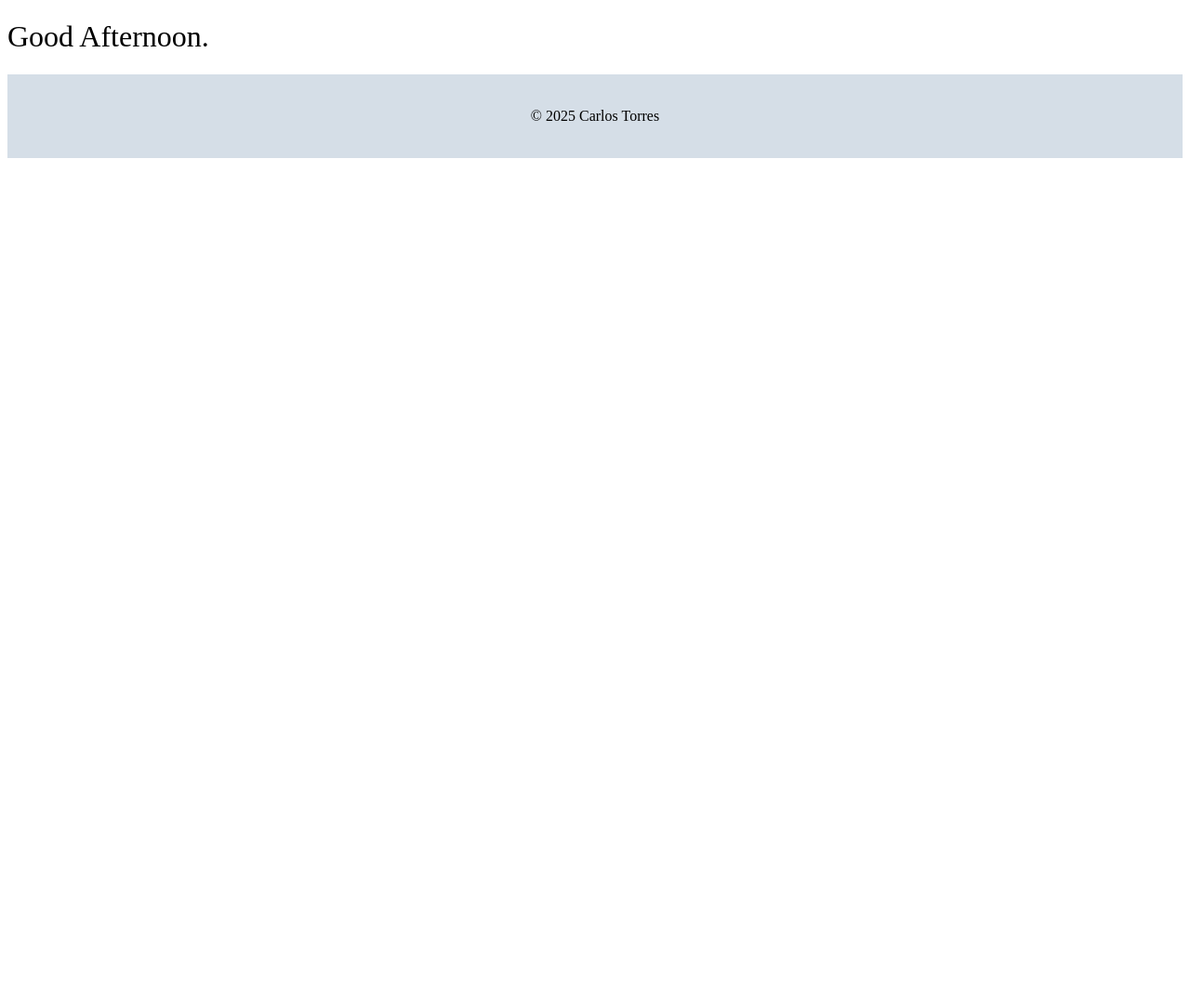
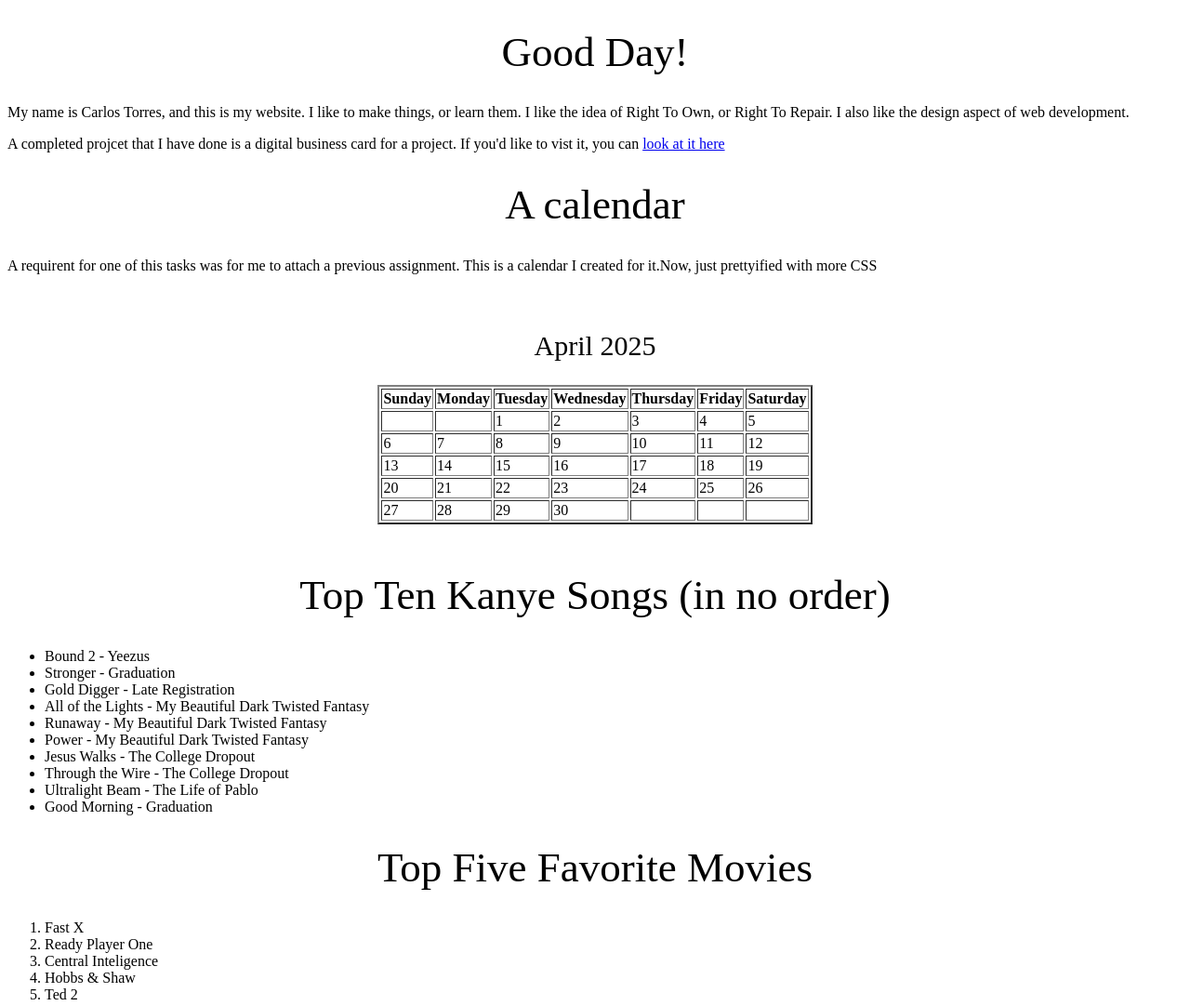
Before and after one commit to pyhuee/website, a plain HTML site: page index.html in a window 1280 px wide. Shown: the top 1082 px of the page at 93% size. Before the commit the page ends 800 px from the top, so only its background shows below. Drawn offline with Linux system fonts and the light colour scheme; a web font is replaced by a local one.

Commit message:
Update to meet requirements of kovar

```diff
--- a/index.html
+++ b/index.html
@@ -12,39 +12,100 @@
         <link href="https://fonts.googleapis.com/css2?family=Coral+Pixels&family=Playfair+Display:ital,wght@0,400..900;1,400..900&display=swap" rel="stylesheet">
     </head>
     <body>
-    <header>
-        <!-- I need to add header content here, but for now it's going to be blank-->
-    </header>
-
         <main>
             <!-- Gotta add content here, just the general main page content. -->
-         <h1 id="indexIntroHeader">Good </h1>
+            <h1 id="indexIntroHeader">Good Day!</h1>
+            <p>My name is Carlos Torres, and this is my website. I like to make things, or learn them. I like the idea of Right To Own, or Right To Repair. I also like the design aspect of web development.</p>
+            <p>A completed projcet that I have done is a digital business card for a project. If you'd like to vist it, you can <a href="/mr-a/index.html">look at it here</a></p>
+
+            <!-- Implement previous Excercise. -->
+            <h1>A calendar </h1>
+            <p>A requirent for one of this tasks was for me to attach a previous assignment. This is a calendar I created for it.Now, just prettyified with more CSS</p>
+            <div id="calendarDiv">
+                <h2 id="aprilCalendar">April 2025</h2>
+                    <table border='2' id="calendarApril2025">
+                        <tr>
+                            <th>Sunday</th>
+                            <th>Monday</th>
+                            <th>Tuesday</th>
+                            <th>Wednesday</th>
+                            <th>Thursday</th>
+                            <th>Friday</th>
+                            <th>Saturday</th>
+                        </tr>
+                        <tr>
+                            <td><!-- Purposely left blank --></td>
+                            <td><!-- Purposely left blank --></td>
+                            <td>1</td>
+                            <td>2</td>
+                            <td>3</td>
+                            <td>4</td>
+                            <td>5</td>
+                        </tr>
+                        <tr>
+                            <td>6</td>
+                            <td>7</td>
+                            <td>8</td>
+                            <td>9</td>
+                            <td>10</td>
+                            <td>11</td>
+                            <td>12</td>
+                        </tr>
+                        <tr>
+                            <td>13</td>
+                            <td>14</td>
+                            <td>15</td>
+                            <td>16</td>
+                            <td>17</td>
+                            <td>18</td>
+                            <td>19</td>
+                        </tr>
+                        <tr>
+                            <td>20</td>
+                            <td>21</td>
+                            <td>22</td>
+                            <td>23</td>
+                            <td>24</td>
+                            <td>25</td>
+                            <td>26</td>
+                        </tr>
+                        <tr>
+                            <td>27</td>
+                            <td>28</td>
+                            <td>29</td>
+                            <td>30</td>
+                            <td><!-- Purposely left blank --></td>
+                            <td><!-- Purposely left blank --></td>
+                            <td><!-- Purposely left blank --></td>
+                        </tr>
+                    </table>
+            </div>
+            <!-- The Lists -->
+            <!-- unordered list -->
+            <h1>Top Ten Kanye Songs (in no order)</h1>
+            <ul>
+                <li>Bound 2 - Yeezus</li>
+                <li>Stronger - Graduation</li>
+                <li>Gold Digger - Late Registration</li>
+                <li>All of the Lights - My Beautiful Dark Twisted Fantasy</li>
+                <li>Runaway - My Beautiful Dark Twisted Fantasy</li>
+                <li>Power - My Beautiful Dark Twisted Fantasy</li>
+                <li>Jesus Walks - The College Dropout</li>
+                <li>Through the Wire - The College Dropout</li>
+                <li>Ultralight Beam - The Life of Pablo</li>
+                <li>Good Morning - Graduation</li>
+            </ul>
+            <!-- ordered list -->
+                <h1>Top Five Favorite Movies</h1>
+                <ol>
+                    <li>Fast X</li>
+                    <li>Ready Player One</li>
+                    <li>Central Inteligence</li>
+                    <li>Hobbs & Shaw</li>
+                    <li>Ted 2</li>
+                </ol>
             <!-- END MAIN CONTENT -->
-         <script>
-            // Get the h1 element by its ID
-            const headerElement = document.getElementById('indexIntroHeader');
-
-            // Get the current hour (0-23)
-            const currentHour = new Date().getHours();
-
-            // Determine the appropriate greeting
-            let greeting;
-            if (currentHour < 12) {
-                greeting = "Good Morning!";
-            } else if (currentHour < 17) { // 12 PM to 4:59 PM
-                greeting = "Good Afternoon.";
-            } else { // 5 PM onwards
-                greeting = "Good Evening.";
-            }
-
-            // Update the text content of the h1 element
-            headerElement.textContent = greeting;
-         </script>
-    </main>
-
-    <footer>
             <!-- I need to add footer content here, but for now it's going to be blank-->
             <p class="copyright_footer">&copy; 2025 Carlos Torres</p>
-    </footer>
     </body>
 </html>
--- a/styles/main.css
+++ b/styles/main.css
@@ -6,12 +6,27 @@ footer {
   font-family: "Coral Pixels", serif;
   font-weight: 400;
   font-style: normal;
-  size: 30px;
 }
 
-#indexIntroHeader {
+h1 {
   font-family: "playfair-display", serif;
   font-weight: 400;
   font-style: normal;
-  size: 45px;
+  font-size: 45px;
+  text-align: center;
 }
+#aprilCalendar {
+    font-family: "playfair-display", serif;
+  font-weight: 400;
+  font-style: normal;
+  font-size: 30px;
+  text-align: center;
+}
+#calendarApril2025 {
+    margin-left: auto;
+    margin-right: auto;
+    font-family: "playfair-display", serif;
+}
+#calendarDiv {
+    padding: 20px;
+}
```
Also changed, not shown: 1 other file. Lines whose indentation alone changed are shown as unchanged.
